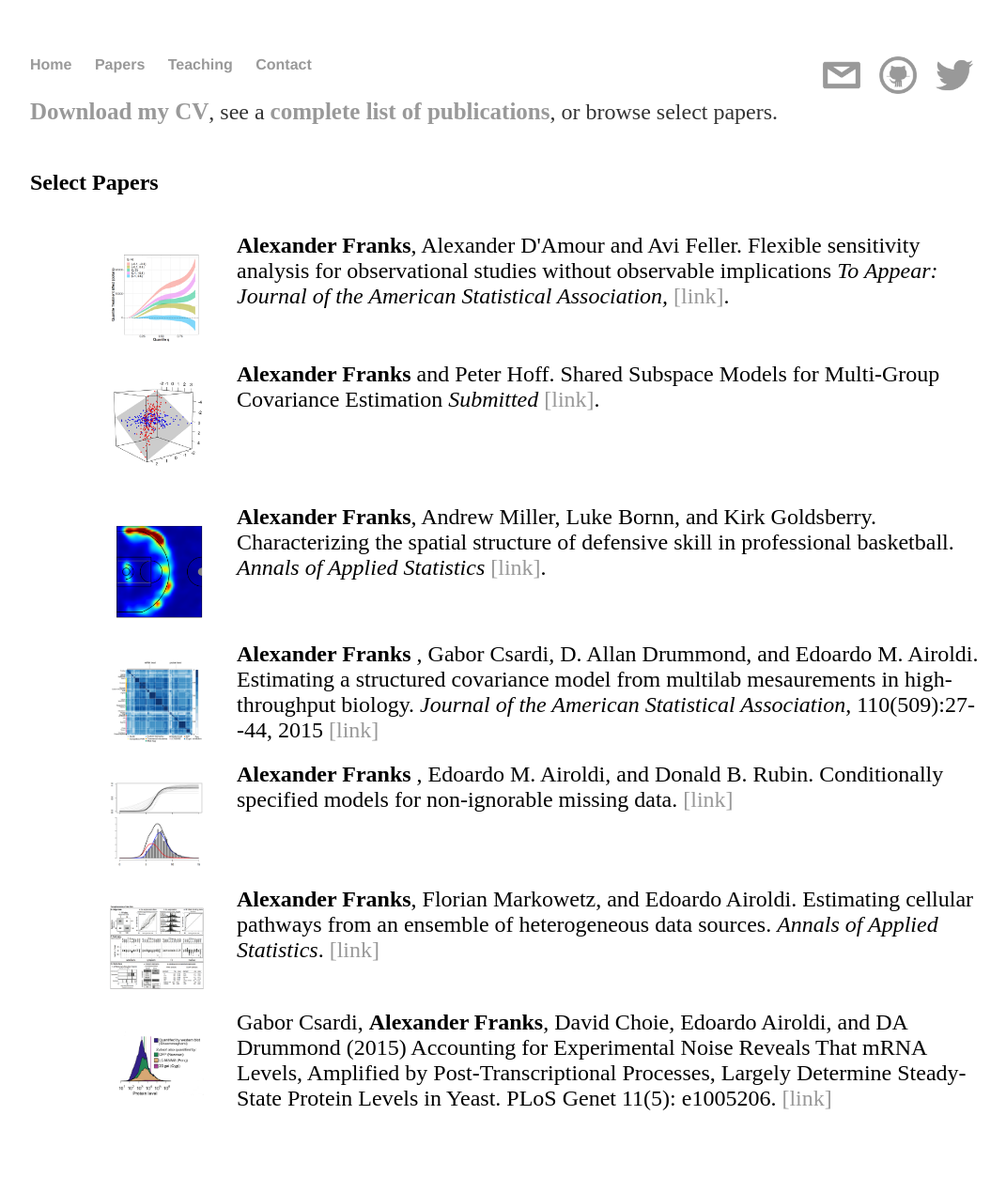
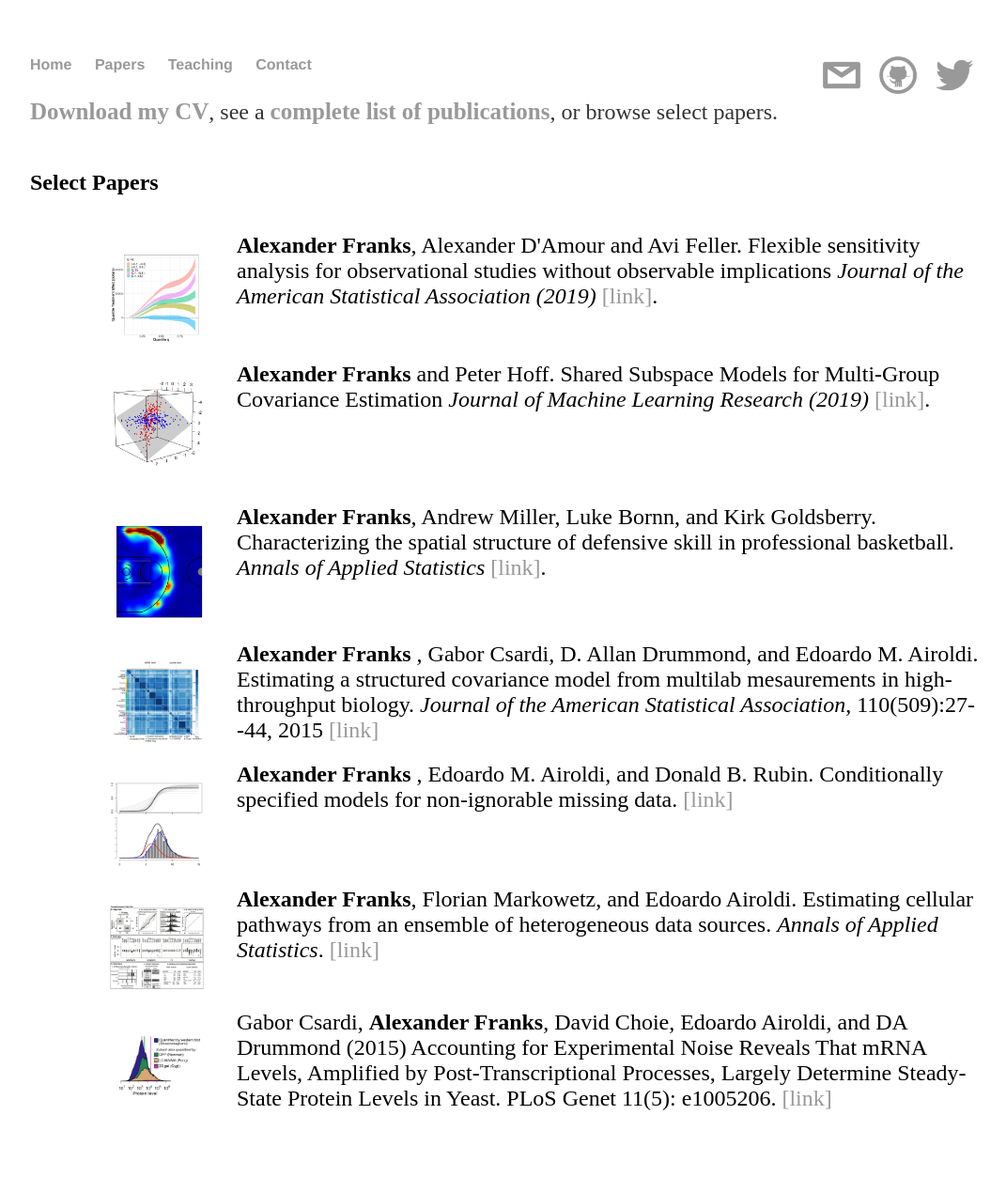
Before and after one commit to afranks86/afranks86.github.io, a Jekyll site: the page built from research/index.html, in a window 1280 px wide. Shown: the whole page at 94% size, without its empty margins (96-1167 px from the left). Built offline with Jekyll 4.4.1, drawn with Linux system fonts in a browser that asks for light colours; nearby versions of some CDN libraries.

Commit message:
Updated research papers

```diff
--- a/research/index.html
+++ b/research/index.html
@@ -19,12 +19,12 @@ title: Alexander Franks - Research
     <li>
       <img src="../images/ribbons_flexible.png", width=100px style="margin: 20px 35px 0px 35px">
       <strong>Alexander Franks</strong>, Alexander D'Amour and Avi Feller. Flexible sensitivity analysis for observational studies without observable implications
-  <em>To Appear: Journal of the American Statistical Association,</em> <a href="https://arxiv.org/abs/1809.00399">[link]</a>.
+  <em>Journal of the American Statistical Association (2019)</em> <a href="https://arxiv.org/abs/1809.00399">[link]</a>.
     </li>
     <li>
       <img src="../images/3dplot.png", width=100px style="margin: 20px 35px 0px 35px">
       <strong>Alexander Franks</strong> and Peter Hoff. Shared Subspace Models for Multi-Group Covariance
-      Estimation  <em>Submitted</em> <a href="https://arxiv.org/abs/1607.03045">[link]</a>.
+      Estimation  <em>Journal of Machine Learning Research (2019)</em> <a href="https://arxiv.org/abs/1607.03045">[link]</a>.
     </li>
     <li>
     <li>
```
